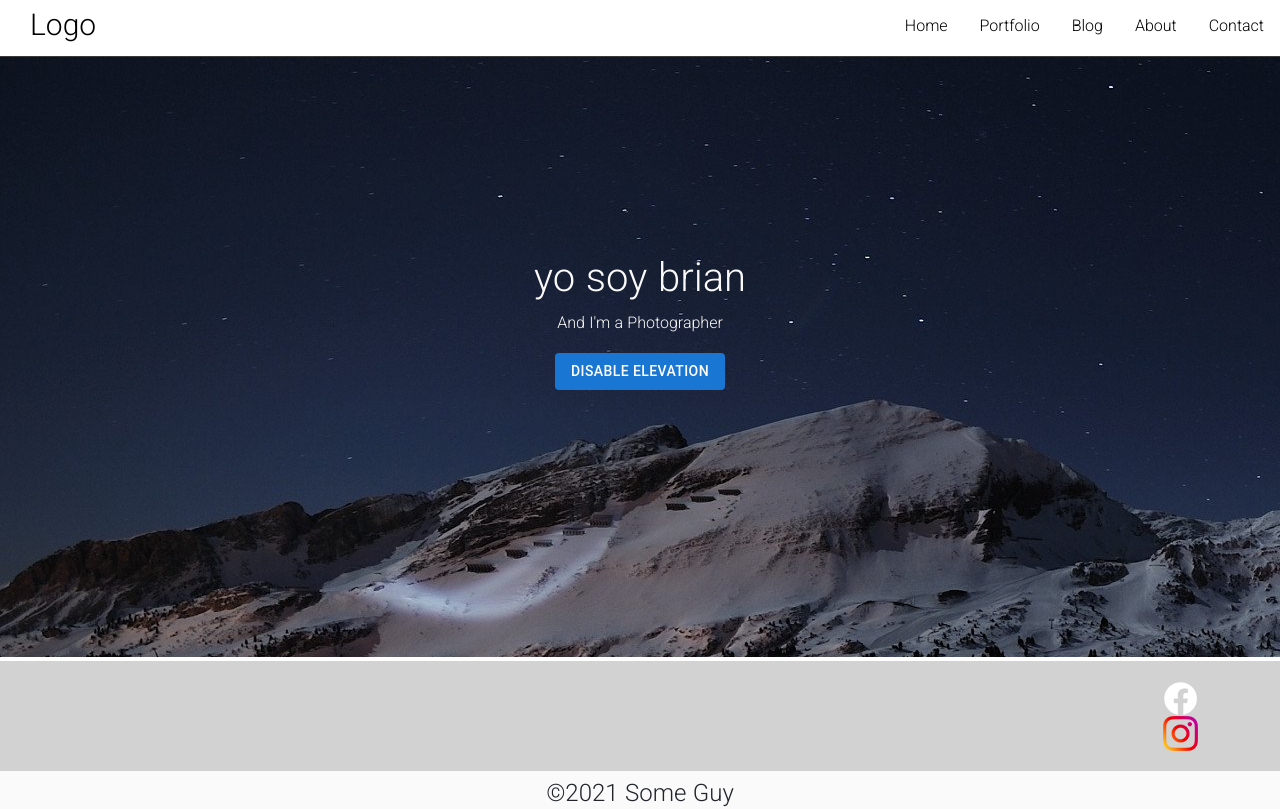
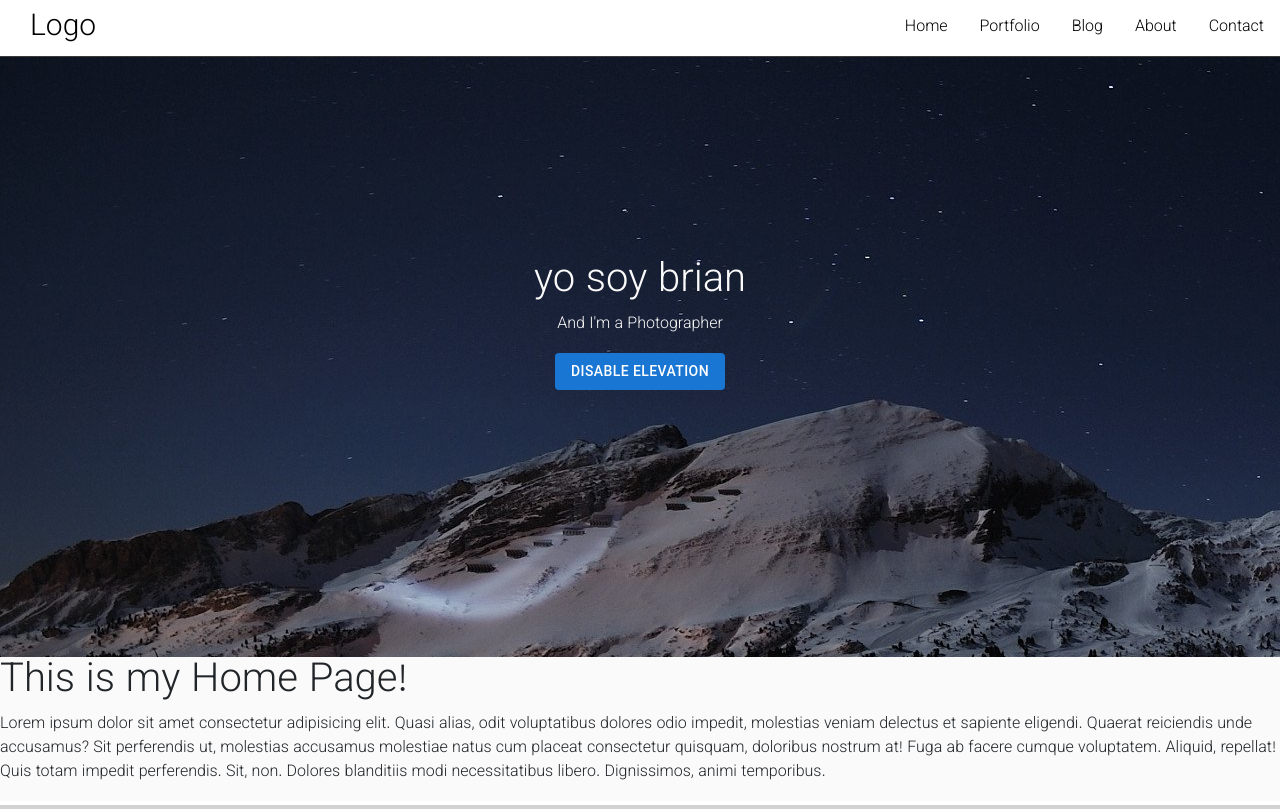
Before and after one commit to Sean-yad/photo-studio, a React (Create React App) app: page / in a window 1280 px wide. Shown: the top 809 px of the page. Built offline with nearby package versions, Linux system fonts and the light colour scheme.

Commit message:
new stuff

```diff
--- a/src/App.css
+++ b/src/App.css
@@ -57,6 +57,22 @@ a:focus {
   opacity: 0.9;
   color: rgb(25, 131, 230);
 }
+
+/*about block */
+
+.about_block {
+  display: flex;
+}
+
+.text_block {
+  text-align: left;
+}
+
+.image_block {
+  display: block;
+}
+
+/*footer css */
 
 .block_footer {
   background: rgb(210, 210, 210);
--- a/src/Pages/Home.js
+++ b/src/Pages/Home.js
@@ -16,6 +16,19 @@ function Home() {
           <Button />
         </div>
       </div>
+      <div className="about_block">
+        <div>
+        <h1>This is my Home Page!</h1>
+                        <p>Lorem ipsum dolor sit amet consectetur adipisicing elit. Quasi alias,
+                            odit voluptatibus dolores odio impedit, molestias veniam delectus et sapiente
+                            eligendi. Quaerat reiciendis unde accusamus? Sit perferendis ut, molestias accusamus
+                            molestiae natus cum placeat consectetur quisquam, doloribus nostrum at! Fuga ab facere
+                            cumque voluptatem. Aliquid, repellat! Quis totam impedit perferendis. Sit, non. Dolores
+                            blanditiis modi necessitatibus libero. Dignissimos, animi temporibus.
+                        </p>
+        </div>
+
+      </div>
     </>
   );
 }
```
